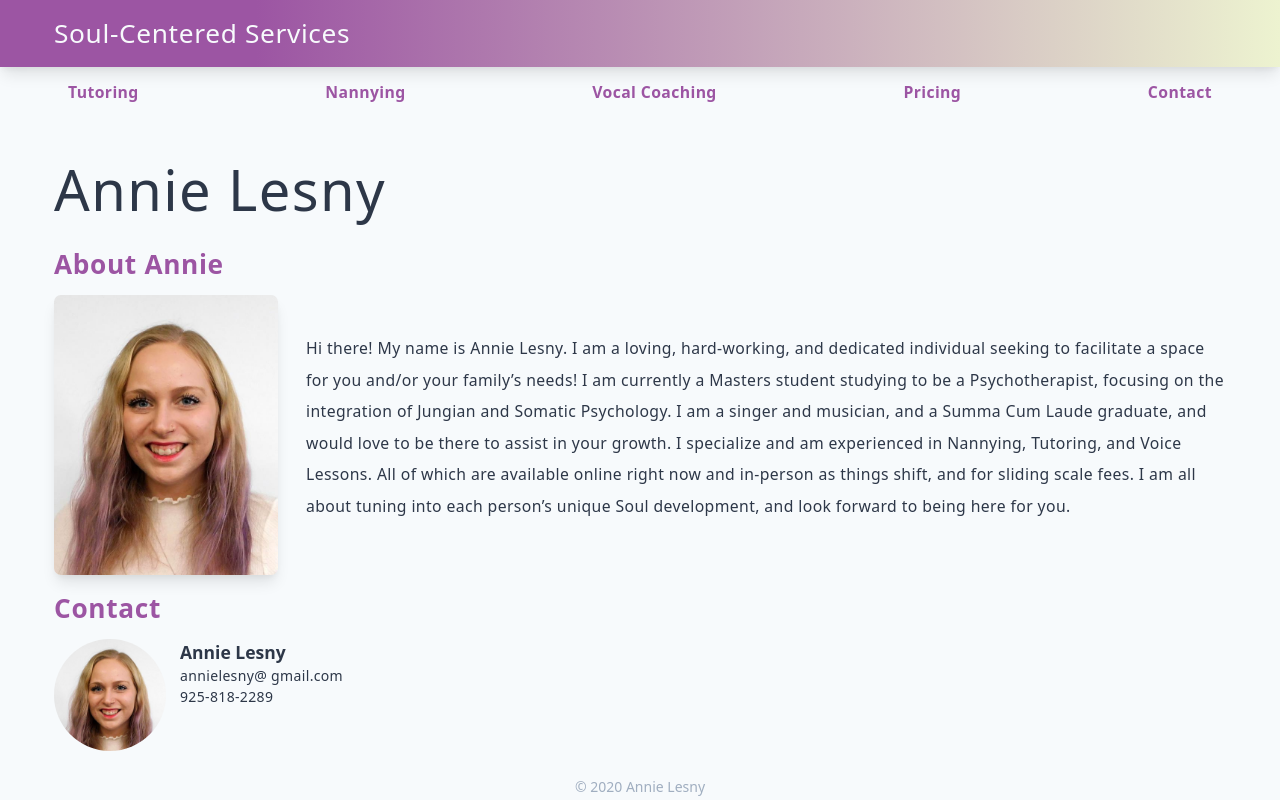
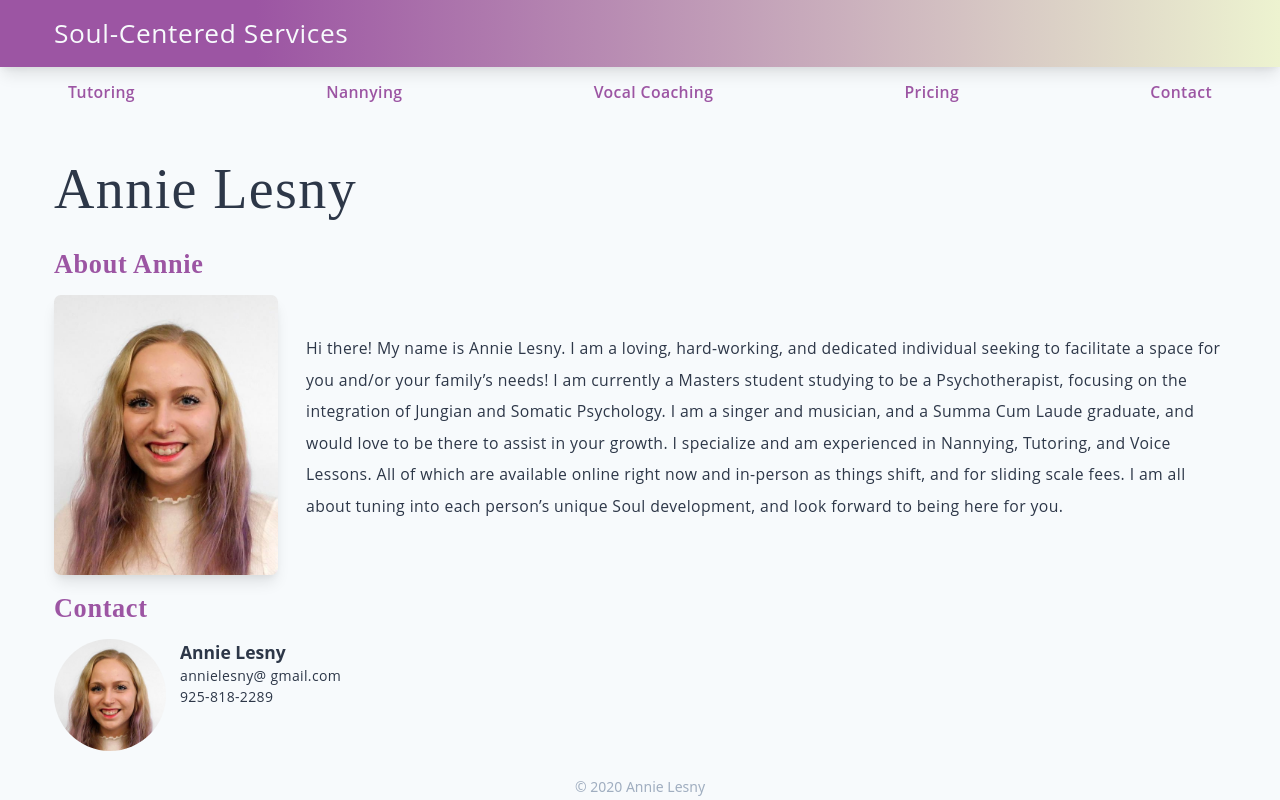
Before and after one commit to devmart10/annie-website, a Next.js app: page / in a window 1280 px wide. Built offline with nearby package versions, Linux system fonts and the light colour scheme.

Commit message:
adds custom fonts

```diff
--- a/src/css/base.css
+++ b/src/css/base.css
@@ -1,3 +1,11 @@
+@import url("https://fonts.googleapis.com/css2?family=Courgette&family=Kaushan+Script&family=Marck+Script&family=Open+Sans&display=swap");
+/*
+font-family: 'Courgette', cursive;
+font-family: 'Kaushan Script', cursive;
+font-family: 'Marck Script', cursive;
+font-family: 'Open Sans', sans-serif;
+ */
+
 html,
 body,
 div#__next {
@@ -52,6 +60,27 @@ h2,
 h3,
 h4,
 h5,
+h6 {
+  font-family: "Courgette", cursive;
+}
+p,
+a {
+  font-family: "Open Sans", sans-serif;
+}
+
+.text-fancy {
+  font-family: "Courgette", cursive;
+}
+
+.text-body {
+  font-family: "Open Sans", sans-serif;
+}
+
+h1,
+h2,
+h3,
+h4,
+h5,
 h6,
 a,
 p {
```
